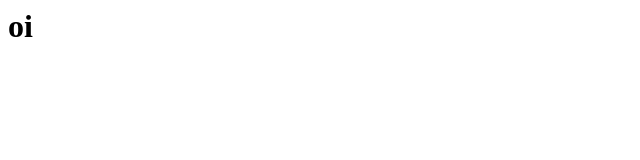
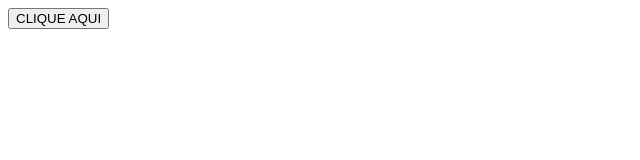
Before and after one commit to japabet7/subs, a plain HTML site: page index.html in a window 1280 px wide. Shown: the whole page, without its empty margins (0-640 px from the left). Drawn offline with Linux system fonts and the light colour scheme.

Commit message:
Update index.html

```diff
--- a/index.html
+++ b/index.html
@@ -1,3 +1,3 @@
 <html>
-    <h1>oi</h1>
+    <a href="subum/index.html"><button>CLIQUE AQUI</button>
 </html>
```
